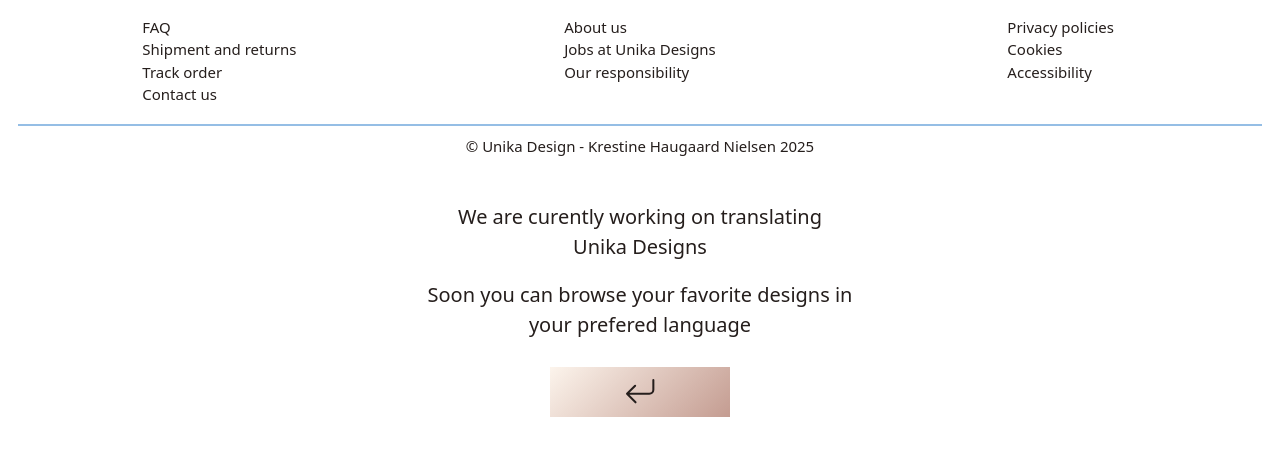
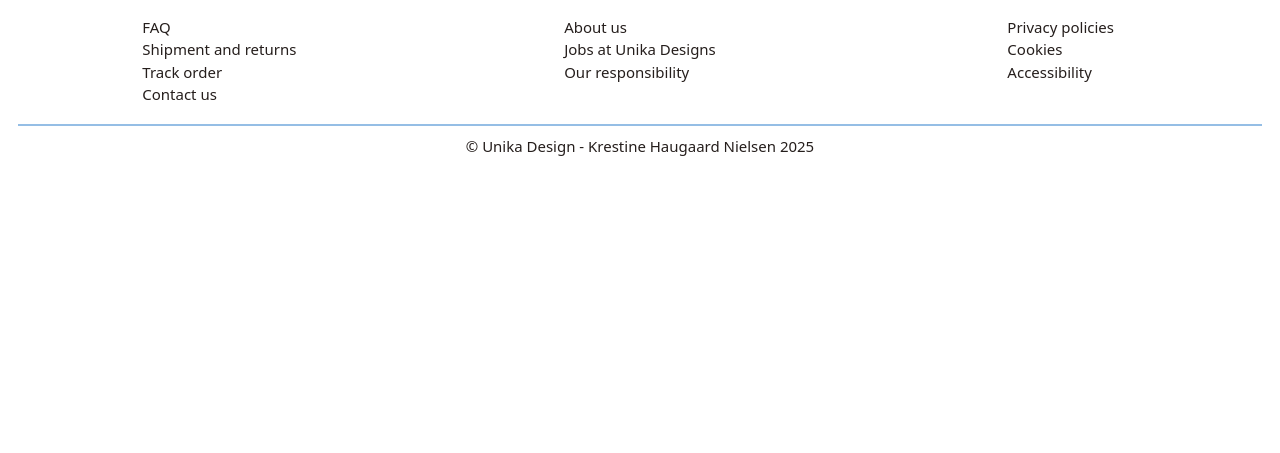
Before and after one commit to krestineHaugaard/ui_webdev_exam_2025, a website with bundled scripts: page index.html in a window 1280 px wide. Shown: the part 2057-2510 px from the top of the page. After the commit the page ends 2223 px from the top, so only its background shows below. Built offline with nearby package versions, Linux system fonts and the light colour scheme; a web font is replaced by a local one.

Commit message:
had to remove the language change model, it was making a lot of trouble and i don't have time to fix it

```diff
--- a/css/styles.css
+++ b/css/styles.css
@@ -230,34 +230,13 @@
             #check-out-btn{
                 background: var(--gradient-135-light-to-accent-three);
                 padding: 0.5rem;
+                text-align: center;
+                place-content: center center;
+                text-decoration: none;
             }
         }
     }
 
-    #change-language-model{
-        padding: 2rem;
-        display: flex;
-        flex-direction: column;
-
-        p{
-            margin-bottom: 1rem;
-            text-align: center;
-        }
-
-        #close-language-model{
-            background: var(--gradient-135-light-to-accent-one);
-            padding: 0.5rem;
-            width: 10rem;
-            place-self: center center;
-            margin-top: 0.5rem;
-
-            svg{
-                max-width: 20%;
-                height: auto;
-                place-self: center center;
-            }
-        }
-    }
 }
 
 @media (min-width: 600px){
@@ -333,10 +312,6 @@
                 }
             }
         }
-
-        #change-language-model{
-            max-width: 30rem;
-        }
     }
 }
 
--- a/index.html
+++ b/index.html
@@ -6,7 +6,6 @@
     <script type="module" src="javascript/seasons_change.js"></script>
     <script type="module" src="javascript/basket.js"></script>
     <script type="module" src="javascript/in_user_basket.js"></script>
-    <script type="module" src="javascript/language_change.js"></script>
     <script type="module" src="javascript/login_check.js"></script>
     <script type="module" src="javascript/log_out.js"></script>
     <link rel="stylesheet" href="css/home.css">
@@ -87,17 +86,8 @@
                         <path fill-rule="evenodd" d="M14.5 1.5a.5.5 0 0 1 .5.5v4.8a2.5 2.5 0 0 1-2.5 2.5H2.707l3.347 3.346a.5.5 0 0 1-.708.708l-4.2-4.2a.5.5 0 0 1 0-.708l4-4a.5.5 0 1 1 .708.708L2.707 8.3H12.5A1.5 1.5 0 0 0 14 6.8V2a.5.5 0 0 1 .5-.5z"/>
                     </svg>
                 </button>
-                <button id="check-out-btn">Check out</button>
+                <a href="check_out.html" id="check-out-btn">Check out</a>
             </section>
-        </dialog>
-        <dialog id="change-language-model">
-            <p>We are curently working on translating Unika Designs</p>
-            <p>Soon you can browse your favorite designs in your prefered language</p>
-            <button id="close-language-model">
-                <svg xmlns="http://www.w3.org/2000/svg" width="32" height="32" fill="currentColor" class="bi bi-arrow-return-left" viewBox="0 0 16 16">
-                    <path fill-rule="evenodd" d="M14.5 1.5a.5.5 0 0 1 .5.5v4.8a2.5 2.5 0 0 1-2.5 2.5H2.707l3.347 3.346a.5.5 0 0 1-.708.708l-4.2-4.2a.5.5 0 0 1 0-.708l4-4a.5.5 0 1 1 .708.708L2.707 8.3H12.5A1.5 1.5 0 0 0 14 6.8V2a.5.5 0 0 1 .5-.5z"/>
-                </svg>
-            </button>
         </dialog>
         <template id="basket_icon_card">
             <article>
--- a/javascript/language_change.js
+++ /dev/null
@@ -1,16 +0,0 @@
-const languageChangeBtn = document.querySelector("#btn-user-language");
-const languageModel = document.querySelector("#change-language-model");
-const closeModelBtn = document.querySelector("#close-language-model");
-
-languageChangeBtn.addEventListener("click", () => {
-    languageModel.showModal();
-
-});
-
-closeModelBtn.addEventListener("click", (e) => {
-    e.preventDefault();
-    languageModel.close();
-});
-
-// I have abesolutely no idea why this model does not work, but the basket works
-// It is build the same, but does not work the same, ery strange
```
Also changed, not shown: check_out.html (+1 -11 lines), login.html (+1 -11 lines), products.html (+1 -11 lines), signup.html (+1 -11 lines), single_product.html (+1 -11 lines).
